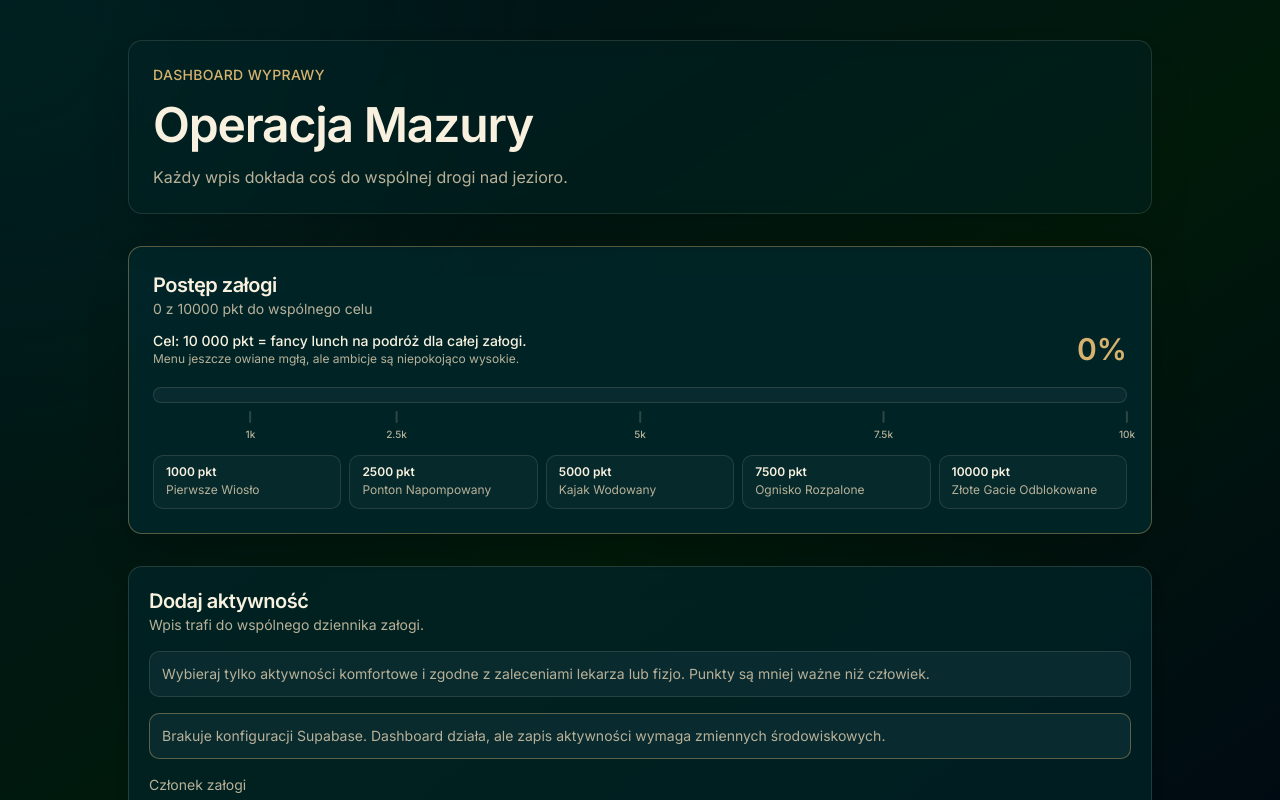
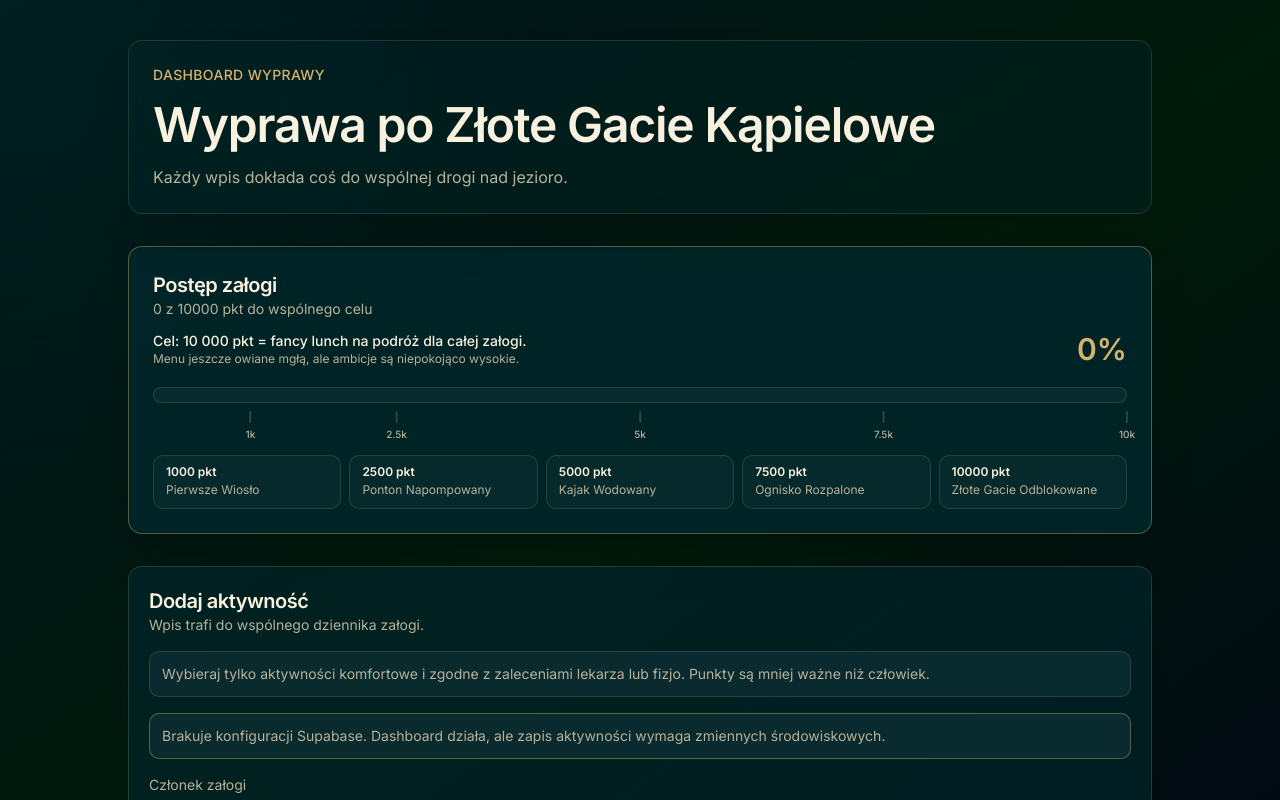
Before and after one commit to maccgent-lang/operacja-mazury, a Next.js app: page / in a window 1280 px wide. Shown: the top 800 px of the page. Built offline with nearby package versions, Linux system fonts and the light colour scheme; no server answers.

Commit message:
fix: minor nameing changes

```diff
--- a/components/AppShell.tsx
+++ b/components/AppShell.tsx
@@ -76,7 +76,7 @@ export function AppShell({
             Dashboard wyprawy
           </p>
           <h1 className="text-3xl font-semibold tracking-tight text-foreground sm:text-5xl">
-            Operacja Mazury
+            Wyprawa po Złote Gacie Kąpielowe
           </h1>
           <p className="max-w-2xl text-sm leading-6 text-muted-foreground sm:text-base">
             Każdy wpis dokłada coś do wspólnej drogi nad jezioro.
--- a/config/game.ts
+++ b/config/game.ts
@@ -1,5 +1,5 @@
 export const GAME_CONFIG = {
-  name: "Operacja Mazury",
+  name: "Wyprawa po Złote Gacie Kąpielowe",
   targetPoints: 10000,
   tripDate: "2026-06-03",
   milestones: [
```
